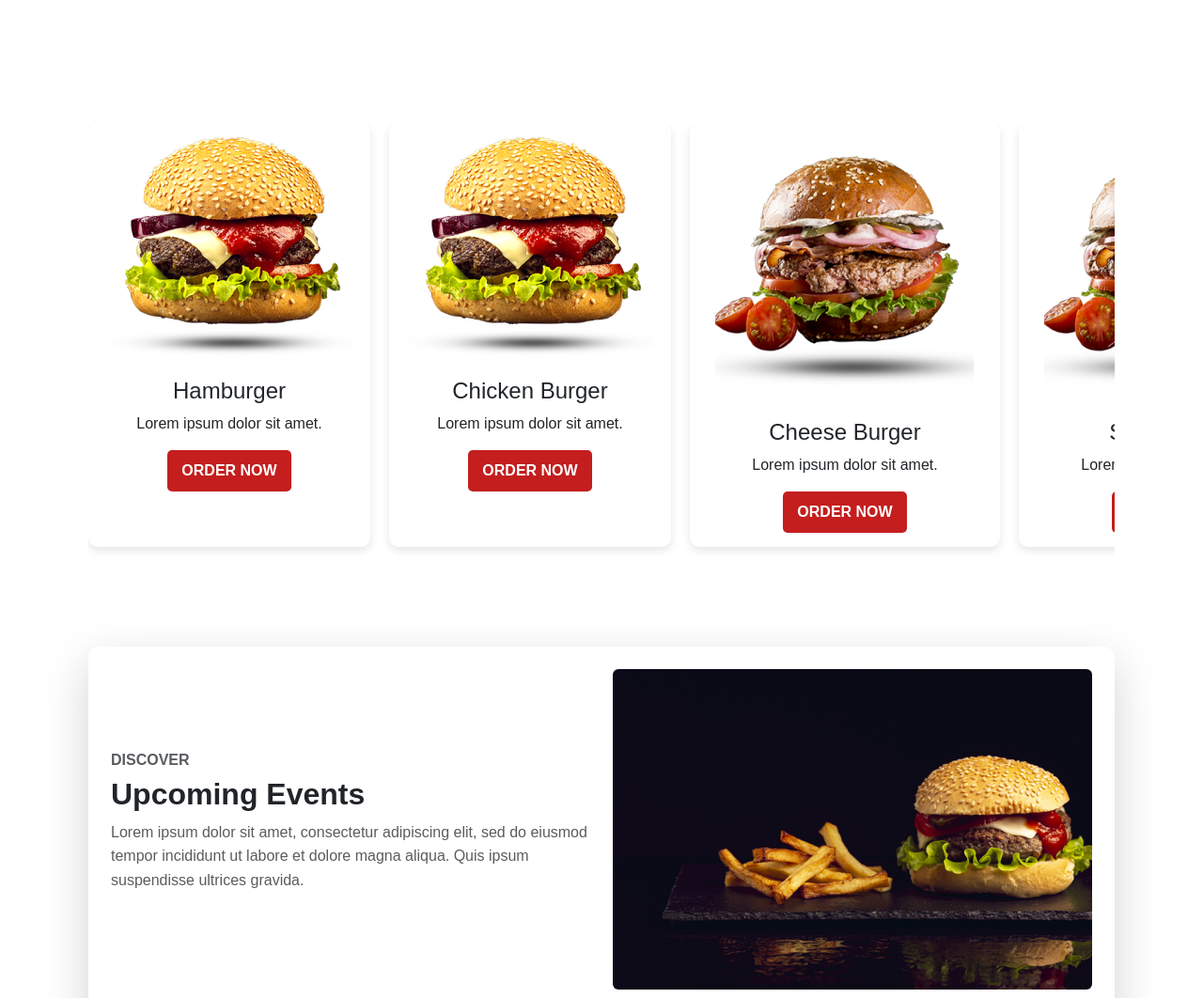
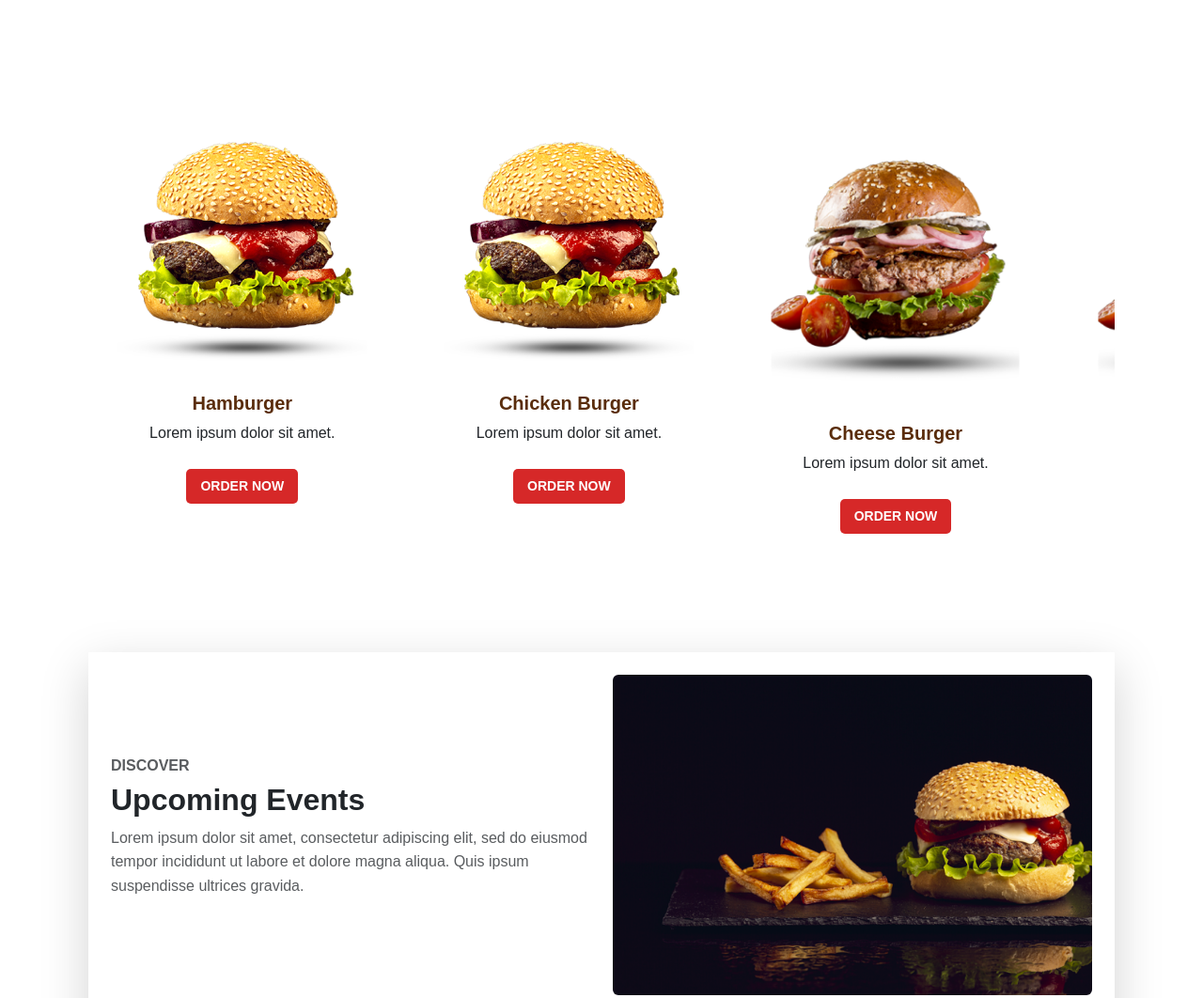
Before and after one commit to Subhadeep-GIT/Burger-House, a plain HTML site: page index.html in a window 1280 px wide. Shown: the part 1660-2722 px from the top of the page at 94% size. Drawn offline with Linux system fonts and the light colour scheme.

Commit message:
Minor visual updates

```diff
--- a/assets/css/style.css
+++ b/assets/css/style.css
@@ -140,19 +140,15 @@ header {
 
 .burger-card {
     min-width: 300px;
-    flex: 0 0 auto;
+    flex: 0 0 30%;  /* Ensures three cards fit in the visible area */
     text-align: center;
     background: #fff;
     border-radius: 10px;
-    padding: 15px;
+    padding: 20px;
     scroll-snap-align: center;
-    box-shadow: 0px 4px 10px rgba(0, 0, 0, 0.1);
+
 }
 
-.burger-card img {
-    max-width: 100%;
-    border-radius: 8px;
-}
 
 .order-btn {
     background: #c41e1e;
@@ -169,12 +165,44 @@ header {
     display: none;
 }
 
-.event-card {
-    background: #fff;
-    border-radius: 12px;
-    padding: 20px;
-    box-shadow: 0 5px 20px rgba(0, 0, 0, 0.1);
-    text-align: left;
+/* Flexbox Scrollable Container */
+.scroll-container {
+    display: flex;
+    gap: 20px; /* Space between burger cards */
+    overflow-x: auto;
+    padding-bottom: 10px;
+    scroll-snap-type: x mandatory;
+}
+
+
+
+/* Text Alignment */
+.burger-card h4 {
+    font-size: 20px;
+    font-weight: 700;
+    color: #5A2D0C;
+    margin-top: 10px;
+}
+.burger-card p {
+    font-size: 16px;
+    line-height: 1.5;
+
+}
+
+/* Button Styling */
+.order-btn {
+    background-color: #D62828;
+    color: white;
+    border: none;
+    padding: 8px 15px;
+    font-size: 14px;
+    border-radius: 5px;
+    cursor: pointer;
+    margin-top: 10px;
+}
+
+.order-btn:hover {
+    background-color: #9c1d1d;
 }
 
 .event-card h2 {
@@ -250,6 +278,14 @@ footer {
 }
 
 /* Footer Section */
+@import url('https://fonts.googleapis.com/css2?family=Big+Shoulders+Display:wght@400;700&display=swap');
+
+.footer-logo h3 {
+    font-family: 'Big Shoulders Display', sans-serif;
+    font-weight: 700; /* Adjust for boldness */
+    text-transform: uppercase; /* Optional: Makes text uppercase */
+}
+
 .footer-section {
     background: url('../images/Footer BG.png') no-repeat center center;
     background-size: cover;
--- a/index.html
+++ b/index.html
@@ -6,6 +6,7 @@
     <title>Burger House</title>
     <link href="https://fonts.googleapis.com/css2?family=Bebas+Neue&display=swap" rel="stylesheet">
     <link href="https://fonts.googleapis.com/css2?family=Luckiest+Guy&display=swap" rel="stylesheet">
+    <link rel="stylesheet" href="https://cdnjs.cloudflare.com/ajax/libs/font-awesome/6.5.1/css/all.min.css">
     <link rel="stylesheet" href="assets/css/bootstrap.min.css"> <!-- Local Bootstrap -->
     <link rel="stylesheet" href="assets/css/style.css"> <!-- Custom CSS -->
 </head>
@@ -228,8 +229,8 @@
             <!-- Left Side: Logo & Description -->
             <div class="col-md-6">
                 <div class="footer-logo d-flex align-items-center">
-                    <img src="assets/images/logo.png" alt="Logo" class="me-3">
-                    <h2 class="text-white fw-bold">BURGER HOUSE</h2>
+                    <i class="fa-solid fa-burger me-3 text-white fs-2"></i>
+                    <h3 class="text-white fw-bold">BURGER HOUSE</h3>
                 </div>
                 <p class="text-white mt-3">
                     Lorem ipsum dolor sit amet, consectetur adipiscing elit, sed do eiusmod tempor incididunt ut labore et dolore magna aliqua.
```
